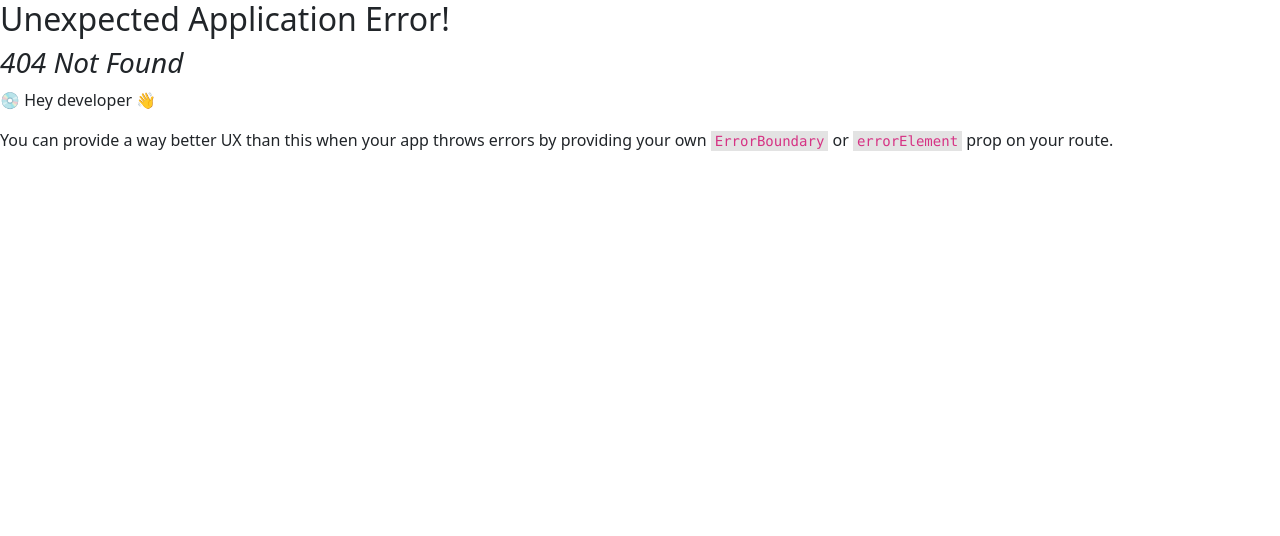
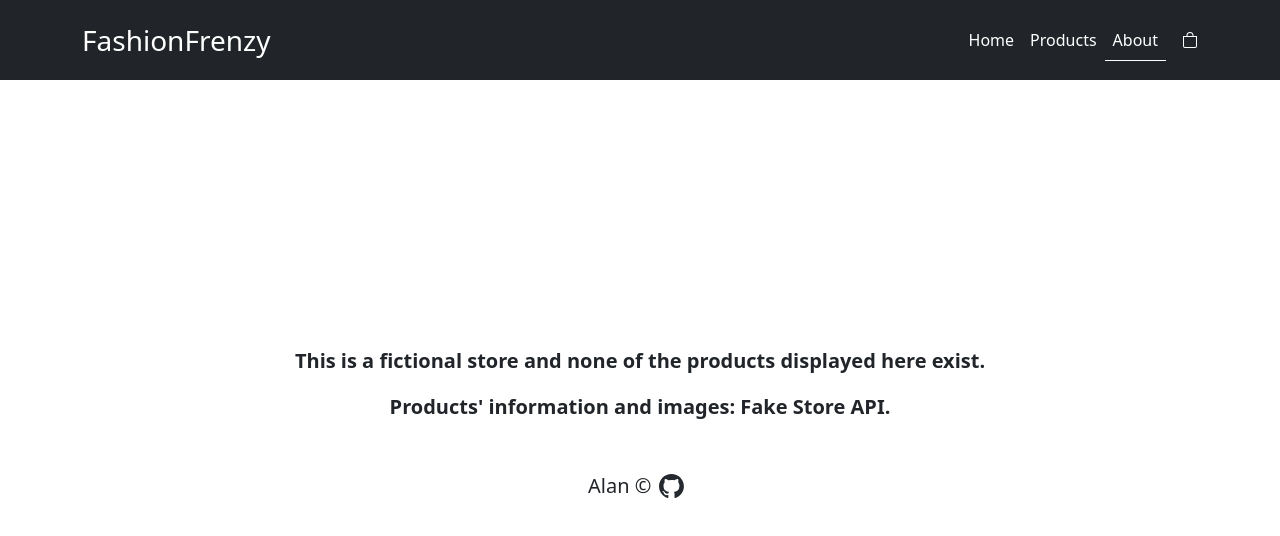
Before and after one commit to Alan1234111/fashion-frenzy, a React (Create React App) app: page /about in a window 1280 px wide. Before the commit this address had no page. Shown: the top 536 px of the page. Built offline with nearby package versions, Linux system fonts and the light colour scheme.

Commit message:
Create and style: About Page

```diff
--- a/src/App.js
+++ b/src/App.js
@@ -1,11 +1,13 @@
 import {Link, RouterProvider, createBrowserRouter, createRoutesFromElements, Route} from "react-router-dom";
 import Layout from "./components/Layout";
 import Home from "./pages/Home";
+import About from "./pages/About";
 
 const router = createBrowserRouter(
   createRoutesFromElements(
     <Route path="/" element={<Layout />}>
       <Route index element={<Home />} />
+      <Route path="/about" element={<About />} />
     </Route>
   )
 );
--- a/src/index.css
+++ b/src/index.css
@@ -8,6 +8,8 @@ body {
 code {
   font-family: source-code-pro, Menlo, Monaco, Consolas, "Courier New", monospace;
 }
+
+/* Navbar */
 
 #navbar {
   height: 10vh;
@@ -20,8 +22,16 @@ code {
   filter: invert(100%) sepia(0%) saturate(7500%) hue-rotate(225deg) brightness(103%) contrast(104%);
 }
 
+/* Home Page */
+
 #home {
   background: url("./img//background.jpg") no-repeat top right;
   background-size: cover;
   height: 90vh;
 }
+
+/* About page */
+
+#about {
+  height: 90vh;
+}
--- /dev/null
+++ b/src/pages/About.jsx
@@ -0,0 +1,18 @@
+import {Link} from "react-router-dom";
+import "bootstrap/dist/css/bootstrap.min.css";
+import Nav from "react-bootstrap/Nav";
+import githubMark from "../img/github-mark.svg";
+
+function About() {
+  return (
+    <div id="about" className="d-flex flex-column justify-content-center align-items-center p-5 fw-bold fs-5">
+      <p>This is a fictional store and none of the products displayed here exist.</p>
+      <p>Products' information and images: Fake Store API.</p>
+      <Nav.Link as={Link} to="https://github.com/Alan1234111" target="_blank" className="d-flex align-items-center fs-5 fw-normal">
+        Alan &#169; <img className="h-25 mx-2" src={githubMark} alt="" />
+      </Nav.Link>
+    </div>
+  );
+}
+
+export default About;
```
Also changed, not shown: src/img/github-mark.svg (added).
